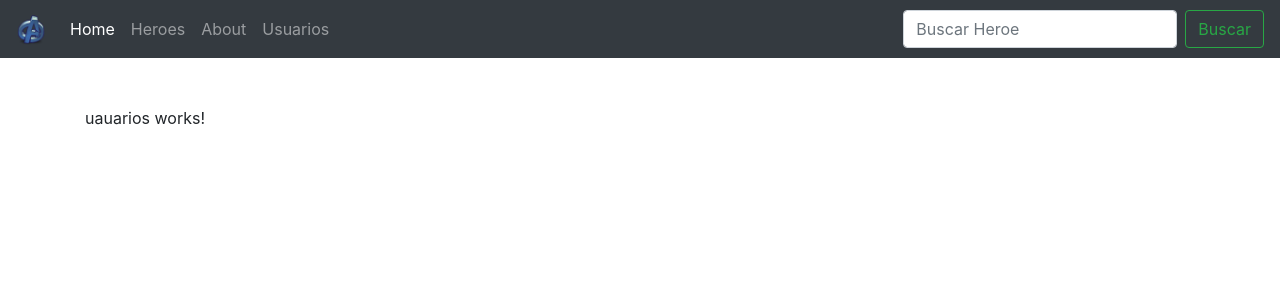
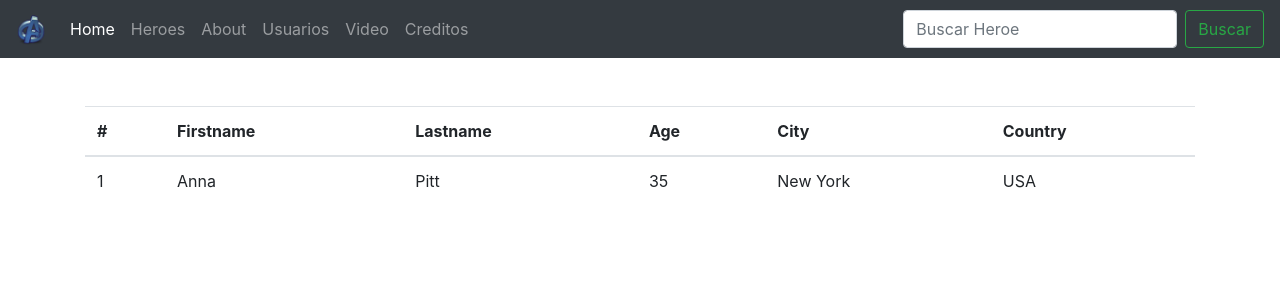
Before and after one commit to Roystin/mini2definitivo, an Angular app: page /usuarios in a window 1280 px wide. Shown: the top 300 px of the page. Built offline with nearby package versions, Linux system fonts and the light colour scheme.

Commit message:
apartados en el main
xdxd

```diff
--- a/src/app/app-routing.module.ts
+++ b/src/app/app-routing.module.ts
@@ -6,12 +6,16 @@ import { HomeComponent } from './home/home.component';
 import { SearchComponent } from './search/search.component';
 import { UnheroeComponent } from './unheroe/unheroe.component';
 import {UsuariosComponent} from './usuarios/usuarios.component';
+import { VideoComponent } from './video/video.component';
+import { CreditosComponent } from './creditos/creditos.component';
 
 const routes: Routes = [
   {path: 'home', component: HomeComponent},
   {path: 'heroes', component: HeroesComponent },
   {path: 'about', component: AboutComponent },
   {path: 'usuarios', component: UsuariosComponent},
+  {path: 'video', component: VideoComponent},
+  {path: 'creditos', component: CreditosComponent},
 
   {path: 'heroe/:id', component: UnheroeComponent},
   {path: 'buscador/:nombreh', component:SearchComponent},
--- a/src/app/app.component.ts
+++ b/src/app/app.component.ts
@@ -1,4 +1,5 @@
 import { Component } from '@angular/core';
+
 
 @Component({
   selector: 'app-root',
--- a/src/app/app.module.ts
+++ b/src/app/app.module.ts
@@ -10,6 +10,8 @@ import { HeroesComponent } from './heroes/heroes.component';
 import { SearchComponent } from './search/search.component';
 import { UnheroeComponent } from './unheroe/unheroe.component';
 import { UsuariosComponent } from './usuarios/usuarios.component';
+import { VideoComponent } from './video/video.component';
+import { CreditosComponent } from './creditos/creditos.component';
 
 @NgModule({
   declarations: [
@@ -20,7 +22,9 @@ import { UsuariosComponent } from './usuarios/usuarios.component';
     HeroesComponent,
     SearchComponent,
     UnheroeComponent,
-    UsuariosComponent
+    UsuariosComponent,
+    VideoComponent,
+    CreditosComponent
   ],
   imports: [
     BrowserModule,
--- /dev/null
+++ b/src/app/creditos/creditos.component.html
@@ -0,0 +1 @@
+<p>creditos works!</p>
--- /dev/null
+++ b/src/app/creditos/creditos.component.ts
@@ -0,0 +1,15 @@
+import { Component, OnInit } from '@angular/core';
+
+@Component({
+  selector: 'app-creditos',
+  templateUrl: './creditos.component.html',
+  styleUrls: ['./creditos.component.css']
+})
+export class CreditosComponent implements OnInit {
+
+  constructor() { }
+
+  ngOnInit(): void {
+  }
+
+}
--- a/src/app/navbar/navbar.component.html
+++ b/src/app/navbar/navbar.component.html
@@ -18,6 +18,12 @@
       <li class="nav-items">
         <a class="nav-link" [routerLink]="['/usuarios']"> Usuarios</a>
       </li>
+      <li class="nav-items">
+        <a class="nav-link" [routerLink]="['/video']"> Video</a>
+      </li>
+      <li class="nav-items">
+        <a class="nav-link" [routerLink]="['creditos']"> Creditos</a>
+      </li>
     </ul>
     <!-- <form class="form-inline my-2 my-lg-0">
       <input class="form-control mr-sm-2" type="search" placeholder="Search" aria-label="Search">
--- a/src/app/usuarios/usuarios.component.html
+++ b/src/app/usuarios/usuarios.component.html
@@ -1 +1,22 @@
-<p>uauarios works!</p>
+<table class="table">
+    <thead>
+      <tr>
+        <th>#</th>
+        <th>Firstname</th>
+        <th>Lastname</th>
+        <th>Age</th>
+        <th>City</th>
+        <th>Country</th>
+      </tr>
+    </thead>
+    <tbody>
+      <tr>
+        <td>1</td>
+        <td>Anna</td>
+        <td>Pitt</td>
+        <td>35</td>
+        <td>New York</td>
+        <td>USA</td>
+      </tr>
+    </tbody>
+  </table>
--- a/src/app/usuarios/usuarios.component.ts
+++ b/src/app/usuarios/usuarios.component.ts
@@ -7,6 +7,8 @@ import { Component, OnInit } from '@angular/core';
 })
 export class UsuariosComponent implements OnInit {
 
+  base : string[] = [];
+
   constructor() { }
 
   ngOnInit(): void {
--- /dev/null
+++ b/src/app/video/video.component.html
@@ -0,0 +1,5 @@
+<p>
+    <iframe width="560" height="315" [src]="getVideoIframe('https://www.youtube.com/watch?v=jJOMRM-77Y8')" frameborder="0" allow="accelerometer; autoplay; encrypted-media; gyroscope; picture-in-picture" allowfullscreen>
+
+    </iframe>
+    </p>
--- /dev/null
+++ b/src/app/video/video.component.ts
@@ -0,0 +1,31 @@
+import { Component, OnInit } from '@angular/core';
+import { DomSanitizer, SafeResourceUrl } from '@angular/platform-browser';
+
+
+@Component({
+  selector: 'app-video',
+  templateUrl: './video.component.html',
+  styleUrls: ['./video.component.css']
+})
+export class VideoComponent implements OnInit {
+
+  constructor(
+    private _sanitizer: DomSanitizer
+  ) { }
+
+  ngOnInit(): void {
+  }
+
+  getVideoIframe(url:string) {
+      var video, results;
+
+      if (url === null) {
+          return '';
+      }
+      results = url.match('[\\?&]v=([^&#]*)');
+      video   = (results === null) ? url : results[1];
+
+      return this._sanitizer.bypassSecurityTrustResourceUrl('https://www.youtube.com/embed/' + video);
+  }
+
+}
```
Also changed, not shown: src/app/creditos/creditos.component.css (added), src/app/video/video.component.css (added), 2 other files (tests, documents, lock files or other folders).
